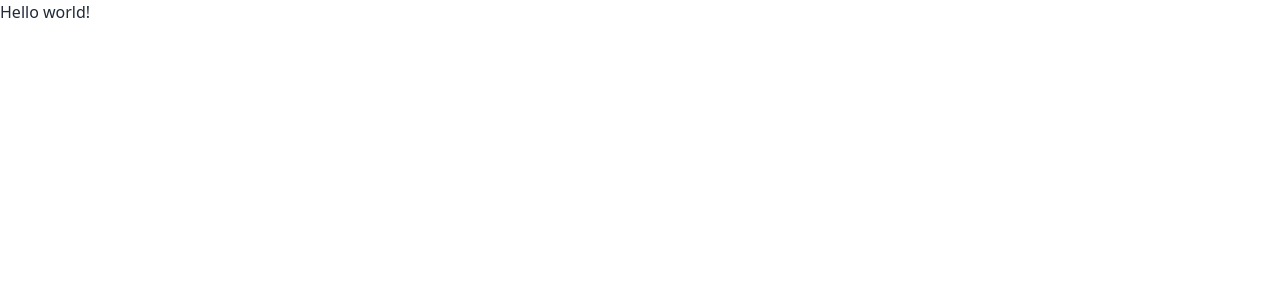
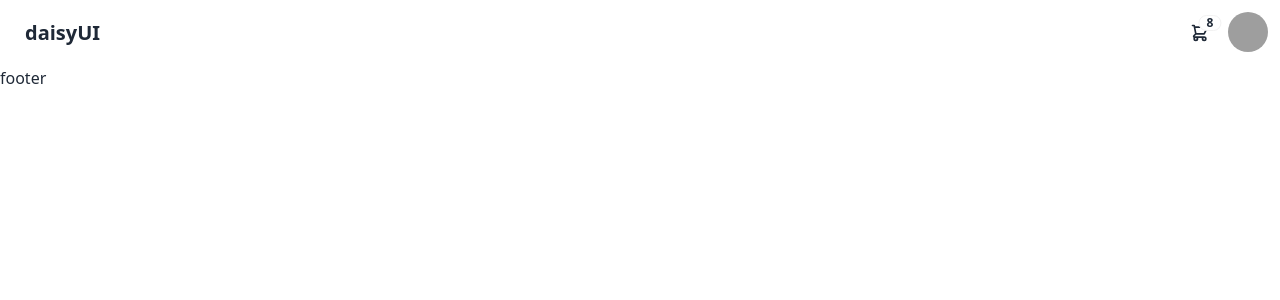
Before and after one commit to Takmim00/Study-Hive, a React (Vite) app: page / in a window 1280 px wide. Shown: the top 300 px of the page. Built offline with nearby package versions, Linux system fonts and the light colour scheme; grey boxes are pictures that could not be loaded.

Commit message:
navbar and firebase added

```diff
--- a/package.json
+++ b/package.json
@@ -10,6 +10,7 @@
     "preview": "vite preview"
   },
   "dependencies": {
+    "firebase": "^11.1.0",
     "localforage": "^1.10.0",
     "match-sorter": "^8.0.0",
     "react": "^18.3.1",
--- /dev/null
+++ b/src/components/shared/Footer.jsx
@@ -0,0 +1,11 @@
+
+
+const Footer = () => {
+    return (
+        <div>
+            footer
+        </div>
+    );
+};
+
+export default Footer;
--- /dev/null
+++ b/src/components/shared/Navbar.jsx
@@ -0,0 +1,77 @@
+const Navbar = () => {
+  return (
+    <div className="navbar bg-base-100">
+      <div className="flex-1">
+        <a className="btn btn-ghost text-xl">daisyUI</a>
+      </div>
+      <div className="flex-none">
+        <div className="dropdown dropdown-end">
+          <div tabIndex={0} role="button" className="btn btn-ghost btn-circle">
+            <div className="indicator">
+              <svg
+                xmlns="http://www.w3.org/2000/svg"
+                className="h-5 w-5"
+                fill="none"
+                viewBox="0 0 24 24"
+                stroke="currentColor"
+              >
+                <path
+                  strokeLinecap="round"
+                  strokeLinejoin="round"
+                  strokeWidth="2"
+                  d="M3 3h2l.4 2M7 13h10l4-8H5.4M7 13L5.4 5M7 13l-2.293 2.293c-.63.63-.184 1.707.707 1.707H17m0 0a2 2 0 100 4 2 2 0 000-4zm-8 2a2 2 0 11-4 0 2 2 0 014 0z"
+                />
+              </svg>
+              <span className="badge badge-sm indicator-item">8</span>
+            </div>
+          </div>
+          <div
+            tabIndex={0}
+            className="card card-compact dropdown-content bg-base-100 z-[1] mt-3 w-52 shadow"
+          >
+            <div className="card-body">
+              <span className="text-lg font-bold">8 Items</span>
+              <span className="text-info">Subtotal: $999</span>
+              <div className="card-actions">
+                <button className="btn btn-primary btn-block">View cart</button>
+              </div>
+            </div>
+          </div>
+        </div>
+        <div className="dropdown dropdown-end">
+          <div
+            tabIndex={0}
+            role="button"
+            className="btn btn-ghost btn-circle avatar"
+          >
+            <div className="w-10 rounded-full">
+              <img
+                alt="Tailwind CSS Navbar component"
+                src="https://img.daisyui.com/images/stock/photo-1534528741775-53994a69daeb.webp"
+              />
+            </div>
+          </div>
+          <ul
+            tabIndex={0}
+            className="menu menu-sm dropdown-content bg-base-100 rounded-box z-[1] mt-3 w-52 p-2 shadow"
+          >
+            <li>
+              <a className="justify-between">
+                Profile
+                <span className="badge">New</span>
+              </a>
+            </li>
+            <li>
+              <a>Settings</a>
+            </li>
+            <li>
+              <a>Logout</a>
+            </li>
+          </ul>
+        </div>
+      </div>
+    </div>
+  );
+};
+
+export default Navbar;
--- /dev/null
+++ b/src/firebase/firebase.config.js
@@ -0,0 +1,12 @@
+import { initializeApp } from "firebase/app";
+
+const firebaseConfig = {
+  apiKey: import.meta.env.VITE_apiKey,
+  authDomain: import.meta.env.VITE_authDomain,
+  projectId: import.meta.env.VITE_projectId,
+  storageBucket: import.meta.env.VITE_storageBucket,
+  messagingSenderId: import.meta.env.VITE_messagingSenderId,
+  appId: import.meta.env.VITE_appId,
+};
+
+export const app = initializeApp(firebaseConfig);
--- /dev/null
+++ b/src/layout/Main.jsx
@@ -0,0 +1,15 @@
+import { Outlet } from "react-router-dom";
+import Footer from "../components/shared/Footer";
+import Navbar from "../components/shared/Navbar";
+
+const Main = () => {
+    return (
+        <div>
+            <Navbar/>
+            <Outlet/>
+            <Footer/>
+        </div>
+    );
+};
+
+export default Main;
--- /dev/null
+++ b/src/page/authentication/Login.jsx
@@ -0,0 +1,11 @@
+
+
+const Login = () => {
+    return (
+        <div>
+
+        </div>
+    );
+};
+
+export default Login;
--- /dev/null
+++ b/src/page/authentication/Register.jsx
@@ -0,0 +1,11 @@
+
+
+const Register = () => {
+    return (
+        <div>
+
+        </div>
+    );
+};
+
+export default Register;
--- a/src/routes/routes.jsx
+++ b/src/routes/routes.jsx
@@ -1,8 +1,9 @@
 import { createBrowserRouter } from "react-router-dom";
+import Main from "../layout/Main";
 
 export const router = createBrowserRouter([
   {
     path: "/",
-    element: <div>Hello world!</div>,
+    element: <Main/>,
   },
 ]);
```
Also changed, not shown: 1 other file (tests, documents, lock files or other folders).
